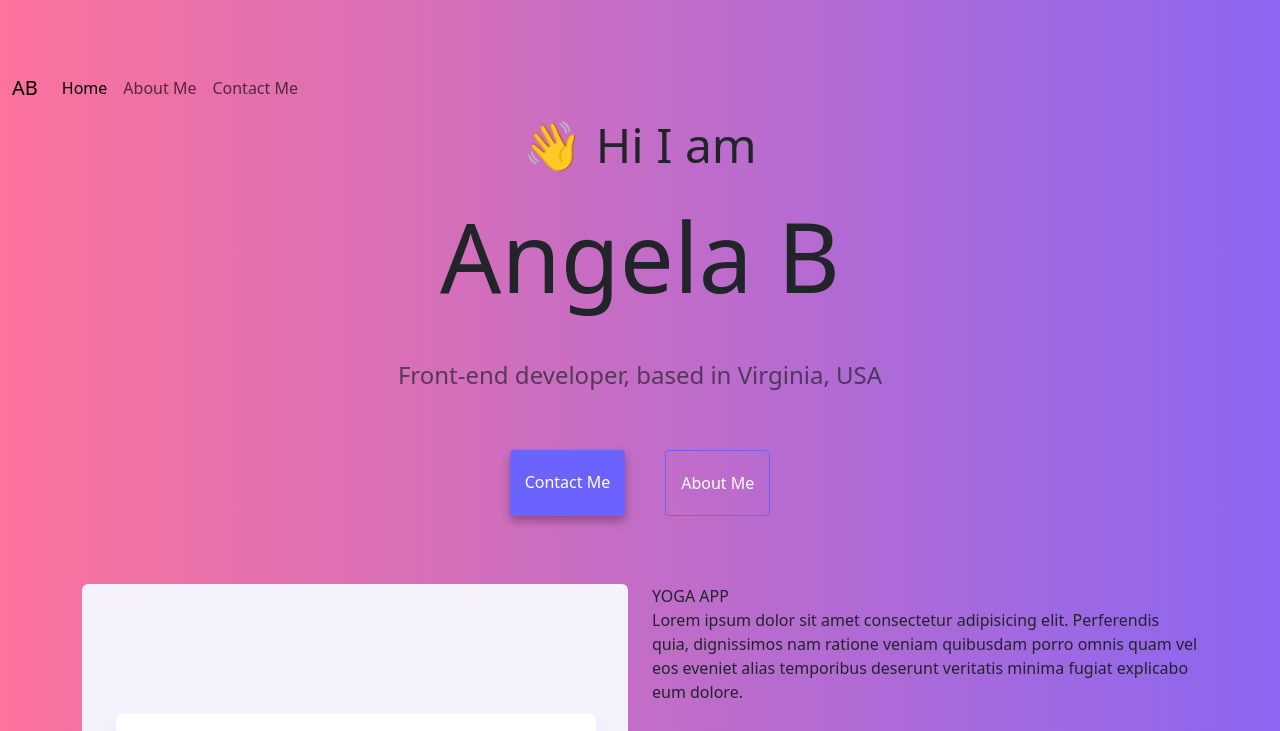
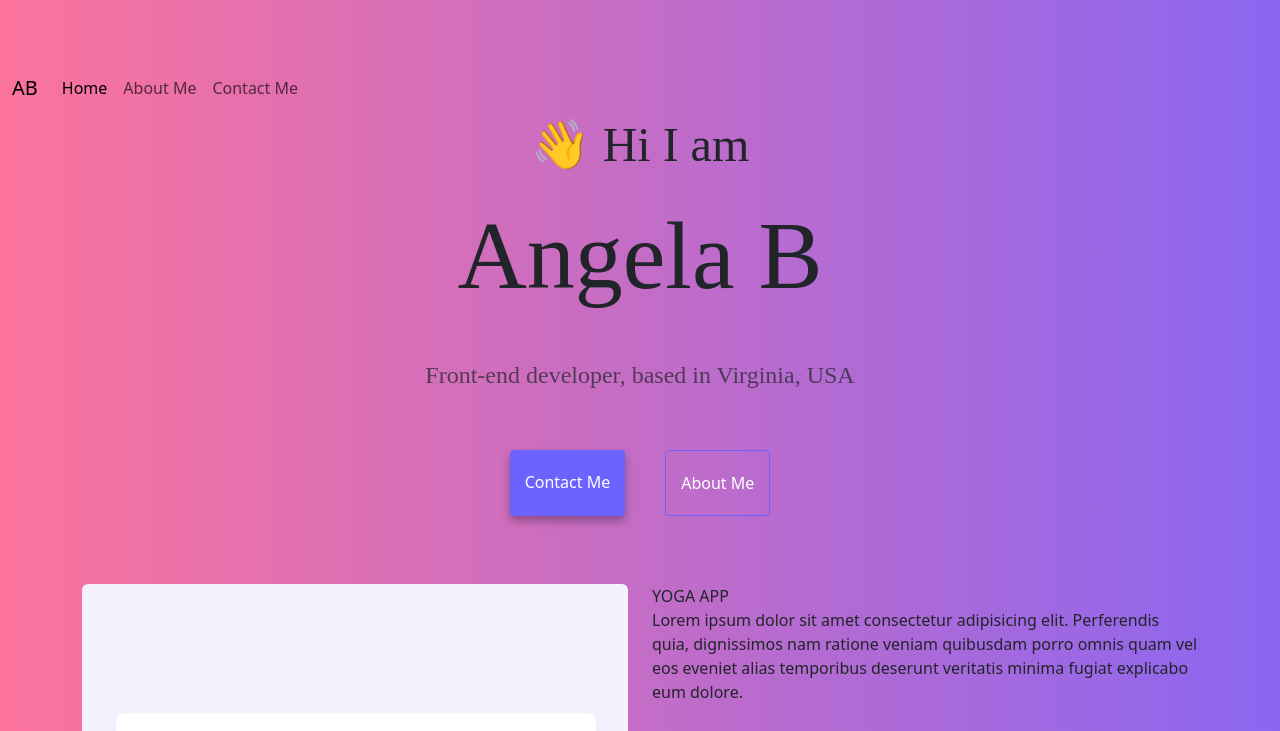
Before and after one commit to abott1337/Portfolio1, a plain HTML site: page index.html in a window 1280 px wide. Shown: the top 731 px of the page. Drawn offline with nearby package versions, Linux system fonts and the light colour scheme.

Commit message:
Update style.css

```diff
--- a/style.css
+++ b/style.css
@@ -17,9 +17,11 @@ div {
 
 h1,
 h2,
-h3 {
+h3,
+h4{
   text-align: center;
   margin: 0;
+font-family: 'Playfair Display', serif;
 }
 
 h1 {
```
